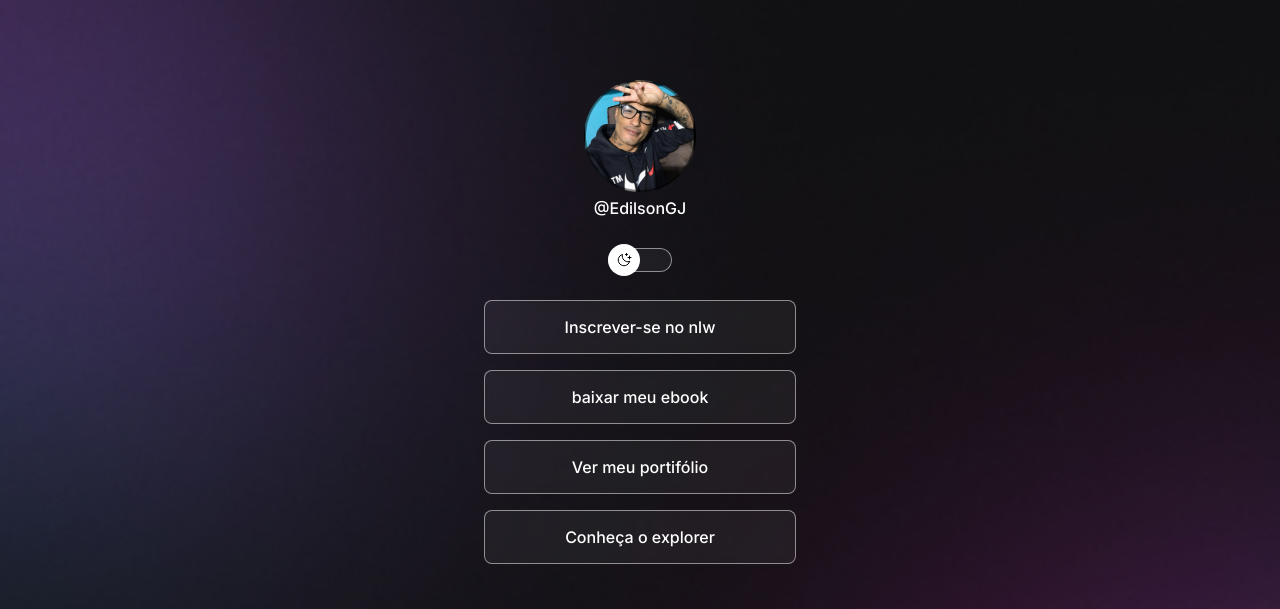
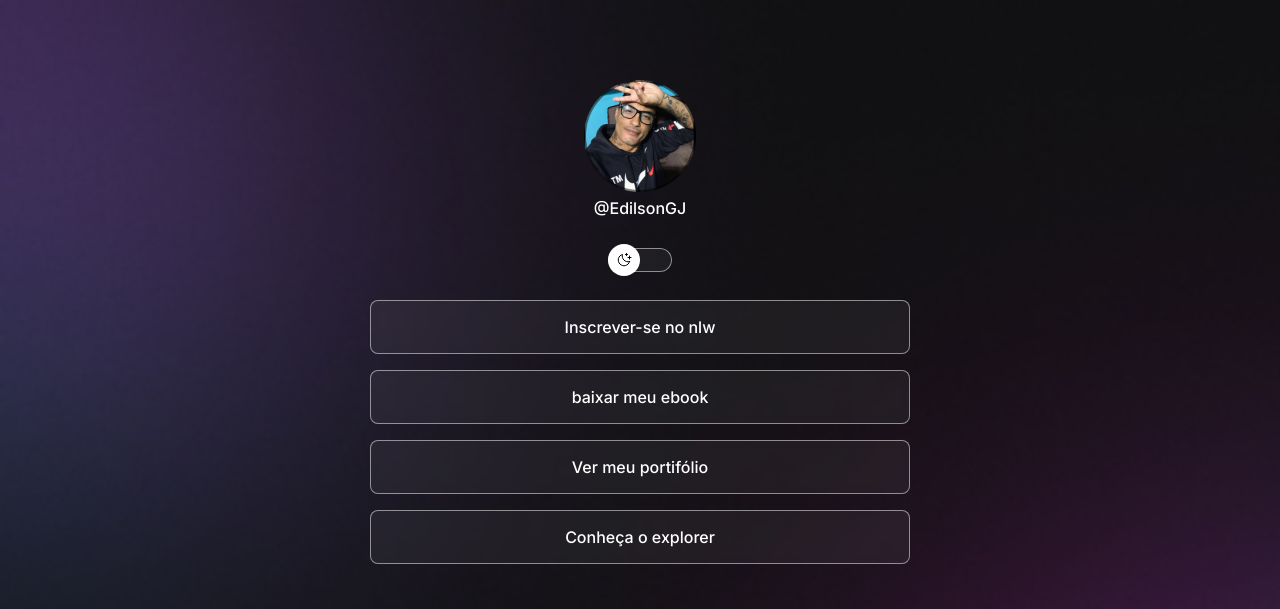
Before and after one commit to Edilsongj/projeto, a plain HTML site: page index.html in a window 1280 px wide. Shown: the top 609 px of the page. Drawn offline with nearby package versions, Linux system fonts and the light colour scheme.

Commit message:
meu projeto

```diff
--- a/style.css
+++ b/style.css
@@ -36,7 +36,8 @@ body * {
 }
 
 #container {
-  width: 360px;
+  width: 100%;
+  max-width: 588px;
   margin: 56px auto 0px;
   padding: 0 24px;
 
@@ -169,3 +170,5 @@ ul li a:hover {
     text-align: center;
     font-size: 14px;
   }
+
+  /* midia queries*/
```
Also changed, not shown: assets/bg-desktop-light.jpg (added), assets/bg-desktop.jpg (added).
